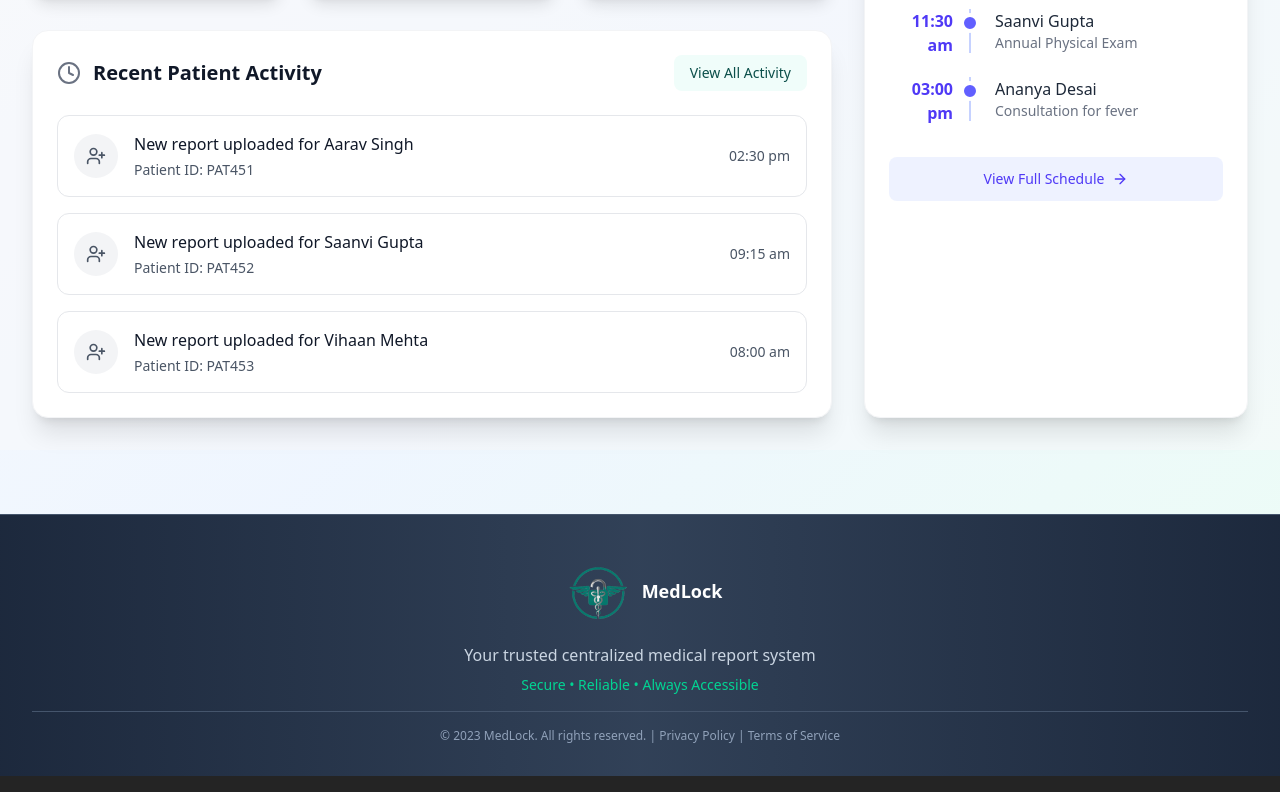
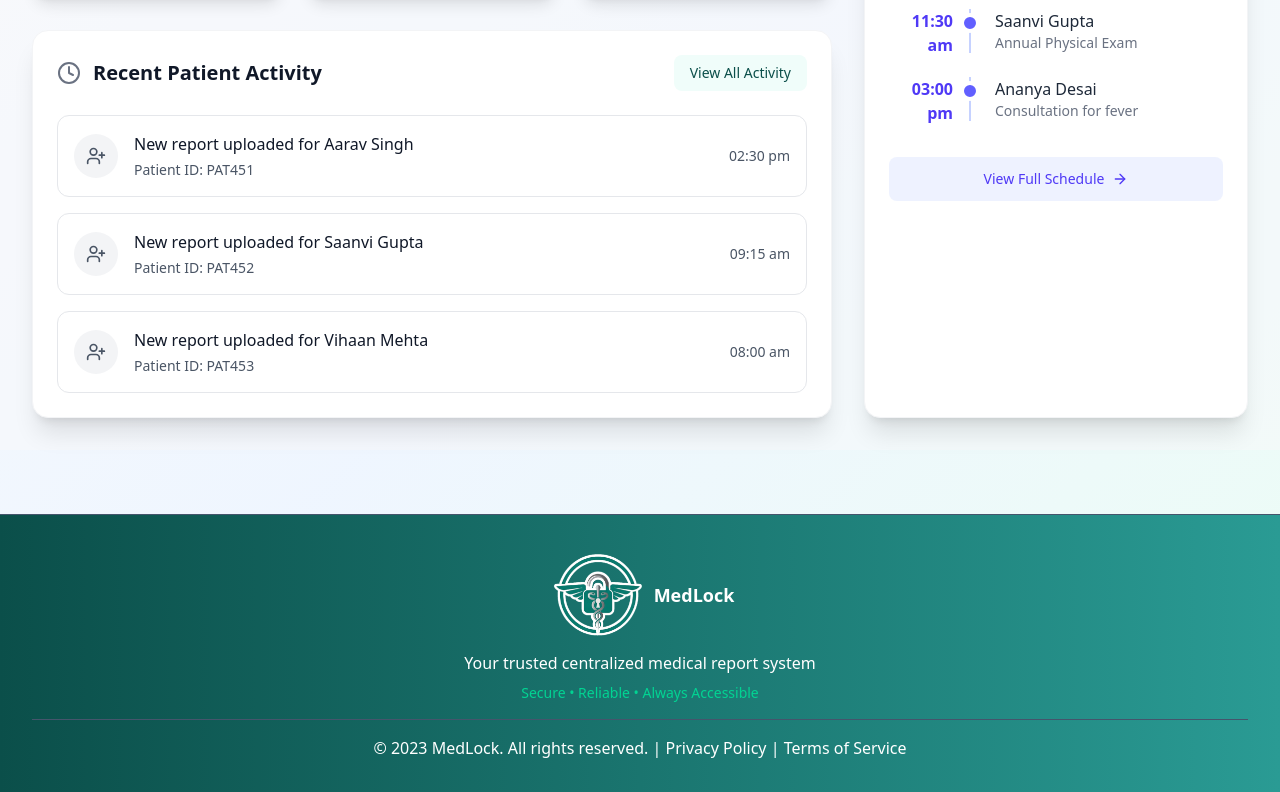
Before and after one commit to 844brijeshkumar/hospital-frontend, a React (Vite) app: page /test2 in a window 1280 px wide. Shown: the part 396-1188 px from the top of the page. Built offline with nearby package versions, Linux system fonts and the light colour scheme.

Commit message:
improve ui

```diff
--- a/src/login/doctor/index.jsx
+++ b/src/login/doctor/index.jsx
@@ -59,7 +59,13 @@ export default function App() {
 
   // Render the login form or a success message based on login state
   return (
-    <div className="bg-gradient-to-br from-[#7DB1AD] to-white min-h-screen flex justify-center items-center p-4 text-black">
+    <div className="bg-gradient-to-r from-[#0b4f4a] via-[#1a756f] to-[#2a9b94] min-h-screen flex flex-col justify-center items-center p-4 text-black">
+      {/* --- LOGO MOVED HERE --- */}
+      <div className="flex justify-center mb-6 ">
+        <img src="./home-logo.png" alt="App Logo" className="w-26 h-24" />
+      </div>
+      {/* --- END OF LOGO SECTION --- */}
+
       <div className="w-full max-w-md p-8 m-4 space-y-8 bg-white rounded-xl shadow-2xl">
         <div className="text-center">
           <h2 className="text-3xl font-bold tracking-tight">
--- a/src/login/hospital/index.jsx
+++ b/src/login/hospital/index.jsx
@@ -93,7 +93,14 @@ export default function index() {
     };
 
     return (
-        <div className="bg-gradient-to-br from-[#7DB1AD] to-white min-h-screen flex justify-center items-center p-4 text-black">
+        <div className="bg-gradient-to-r from-[#0b4f4a] via-[#1a756f] to-[#2a9b94] min-h-screen flex flex-col justify-center items-center p-4 text-black">
+
+                {/* --- LOGO MOVED HERE --- */}
+            <div className="flex justify-center mb-6 ">
+                <img src="./home-logo.png" alt="App Logo" className="w-26 h-24" />
+            </div>
+                {/* --- END OF LOGO SECTION --- */}
+
             <div className="w-full max-w-lg bg-white rounded-2xl shadow-xl p-8 space-y-6">
                 {/* Tab Navigation */}
                 <div className="flex border-b border-gray-200">
--- a/src/login/patient/index.jsx
+++ b/src/login/patient/index.jsx
@@ -1,7 +1,7 @@
 import React, { useState } from "react";
 
 // The main App component that renders the authentication page.
-export default function index() {
+export default function Index() {
   // State to toggle between the Login and Signup forms.
   const [isLogin, setIsLogin] = useState(true);
   // State to hold and display messages to the user (e.g., success or error).
@@ -26,24 +26,7 @@ export default function index() {
     });
 
     // --- START OF BACKEND INTEGRATION POINT ---
-    // In a real application, you would make an API call here to your backend.
-    // Your backend would then store this data in your Neon PostgreSQL database.
-    // You would need to handle hashing the password on the server-side before storing it.
     try {
-      // Placeholder for a successful API call
-      // const response = await fetch('/api/signup', {
-      //     method: 'POST',
-      //     headers: { 'Content-Type': 'application/json' },
-      //     body: JSON.stringify({ name, phone, gmail, aadhaar, password })
-      // });
-      // const result = await response.json();
-
-      // if (response.ok) {
-      //     // Handle success
-      // } else {
-      //     // Handle error
-      // }
-
       // Simulate a successful registration
       setMessage({
         text: "Registration successful! You can now log in.",
@@ -74,27 +57,7 @@ export default function index() {
     console.log("Attempting to log in with:", { aadhaar, password });
 
     // --- START OF BACKEND INTEGRATION POINT ---
-    // Here, you would make an API call to your backend to verify the user's credentials.
-    // On the backend, you would:
-    // 1. Check if the Aadhaar number exists in your Neon PostgreSQL database.
-    // 2. Compare the provided password with the stored hashed password.
-    // 3. If credentials are valid, generate and send an OTP to the user's registered phone and Gmail.
-    // 4. Return a response to the front end indicating success and a pending OTP verification.
     try {
-      // Placeholder for a successful API call
-      // const response = await fetch('/api/login', {
-      //     method: 'POST',
-      //     headers: { 'Content-Type': 'application/json' },
-      //     body: JSON.stringify({ aadhaar, password })
-      // });
-      // const result = await response.json();
-
-      // if (response.ok) {
-      //     // Handle success, maybe show a new form for OTP
-      // } else {
-      //     // Handle error
-      // }
-
       // Simulate a successful login and OTP request
       setMessage({
         text: "Login successful! OTP sent to your registered Gmail and Phone number.",
@@ -112,7 +75,14 @@ export default function index() {
   };
 
   return (
-        <div className="bg-gradient-to-br from-[#7DB1AD] to-white min-h-screen flex justify-center items-center p-4 text-black">
+    <div className="bg-gradient-to-r from-[#0b4f4a] via-[#1a756f] to-[#2a9b94] min-h-screen flex flex-col justify-center items-center p-4 text-black">
+
+      {/* --- LOGO MOVED HERE --- */}
+      <div className="flex justify-center mb-6 ">
+        <img src="./home-logo.png" alt="App Logo" className="w-26 h-24" />
+      </div>
+      {/* --- END OF LOGO SECTION --- */}
+
       <div className="w-full max-w-md bg-white rounded-2xl shadow-xl p-8 space-y-6">
         {/* Tab Navigation */}
         <div className="flex border-b border-gray-200">
@@ -121,10 +91,10 @@ export default function index() {
               setIsLogin(true);
               setMessage({ text: '', type: '' });
             }}
-                        className={`py-2 px-4 text-center font-semibold focus:outline-none transition-colors duration-200 border-b-2
-                            ${isLogin
-                                ? 'text-gray-700 border-indigo-600'
-                                : 'text-gray-400 border-transparent hover:text-indigo-600'
+            className={`w-1/2 py-2 px-4 text-center font-semibold focus:outline-none transition-colors duration-200 border-b-2 ${
+              isLogin
+                ? 'text-gray-700 border-[#6B9E99]'
+                : 'text-gray-400 border-transparent hover:text-[#6B9E99]'
             }`}
           >
             Login
@@ -134,11 +104,10 @@ export default function index() {
               setIsLogin(false);
               setMessage({ text: "", type: "" });
             }}
-            className={`py-2 px-4 text-center font-semibold focus:outline-none transition-colors duration-200 border-b-2
-                            ${
+            className={`w-1/2 py-2 px-4 text-center font-semibold focus:outline-none transition-colors duration-200 border-b-2 ${
               !isLogin
-                                ? "text-gray-700 border-indigo-600"
-                                : "text-gray-400 border-transparent hover:text-indigo-600"
+                ? "text-gray-700 border-[#6B9E99]"
+                : "text-gray-400 border-transparent hover:text-[#6B9E99]"
             }`}
           >
             Sign Up
--- a/src/pages/HomePage/index.jsx
+++ b/src/pages/HomePage/index.jsx
@@ -206,7 +206,7 @@ const App = () => {
           position: "relative",
         }}
       >
-        <div className="absolute top-0 left-0 w-full h-full bg-teal-800 opacity-40"></div>
+        <div className="absolute top-0 left-0 w-full h-full bg-gradient-to-r from-[#0b4f4a] via-[#1a756f] to-[#2a9b94] "></div>
         <div className="relative z-10">
           <h1 className="text-4xl md:text-6xl font-bold mb-4">
             Good Health is in your hands
--- a/src/pages/Test/index.jsx
+++ b/src/pages/Test/index.jsx
@@ -35,20 +35,20 @@ const index = () => {
       <main>{renderActiveView()}</main>
 
       {/* Footer */}
-      <footer className="bg-gradient-to-r from-slate-800 via-slate-700 to-slate-800 border-t border-slate-600 py-8 mt-16">
+      <footer className="bg-gradient-to-r from-[#0b4f4a] via-[#1a756f] to-[#2a9b94] border-t border-slate-600 py-8 mt-16 text-white">
         <div className="max-w-7xl mx-auto px-4 sm:px-6 lg:px-8">
           <div className="text-center">
             <div className="flex items-center justify-center space-x-1 mb-2">
-              <img src="logo.png" className=" h-22 w-20" />
+              <img src="home-logo.png" className=" h-24 w-26" />
               <h3 className="text-lg font-bold text-white">MedLock</h3>
             </div>
-            <p className="text-slate-300 mb-2">
+            <p className=" mb-2">
               Your trusted centralized medical report system
             </p>
             <p className="text-sm text-emerald-400">
               Secure • Reliable • Always Accessible
             </p>
-            <div className="mt-4 pt-4 border-t border-slate-600 text-xs text-slate-400">
+            <div className="mt-4 pt-4 border-t border-slate-600 text-xs ">
               © 2023 MedLock. All rights reserved. | Privacy Policy | Terms of
               Service
             </div>
--- a/src/pages/Test2/index.jsx
+++ b/src/pages/Test2/index.jsx
@@ -40,20 +40,20 @@ const index = () => {
       <main>{renderActiveView()}</main>
 
       {/* Footer */}
-      <footer className="bg-gradient-to-r from-slate-800 via-slate-700 to-slate-800 border-t border-slate-600 py-8 mt-16">
+      <footer className="bg-gradient-to-r from-[#0b4f4a] via-[#1a756f] to-[#2a9b94] border-t border-slate-600 py-8 mt-16 text-white">
         <div className="max-w-7xl mx-auto px-4 sm:px-6 lg:px-8">
           <div className="text-center">
             <div className="flex items-center justify-center space-x-1 mb-2">
-              <img src="logo.png" className=" h-22 w-20" />
+              <img src="home-logo.png" className=" h-24 w-26" />
               <h3 className="text-lg font-bold text-white">MedLock</h3>
             </div>
-            <p className="text-slate-300 mb-2">
+            <p className="mb-2">
               Your trusted centralized medical report system
             </p>
             <p className="text-sm text-emerald-400">
               Secure • Reliable • Always Accessible
             </p>
-            <div className="mt-4 pt-4 border-t border-slate-600 text-xs text-slate-400">
+            <div className="mt-4 pt-4 border-t border-slate-600">
               © 2023 MedLock. All rights reserved. | Privacy Policy | Terms of
               Service
             </div>
```
Also changed, not shown: public/home-logo.png (added). Lines whose indentation alone changed are shown as unchanged.
